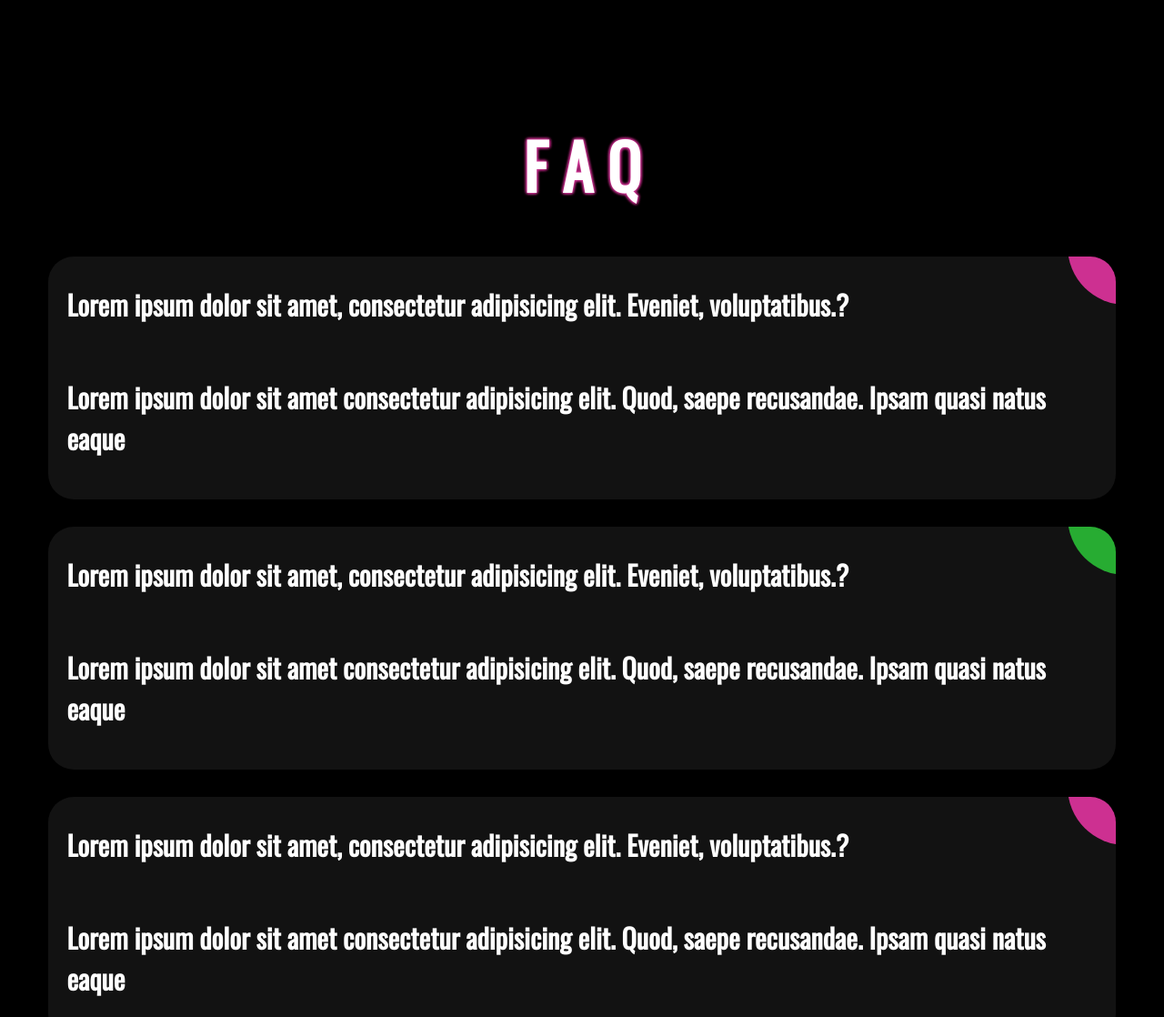
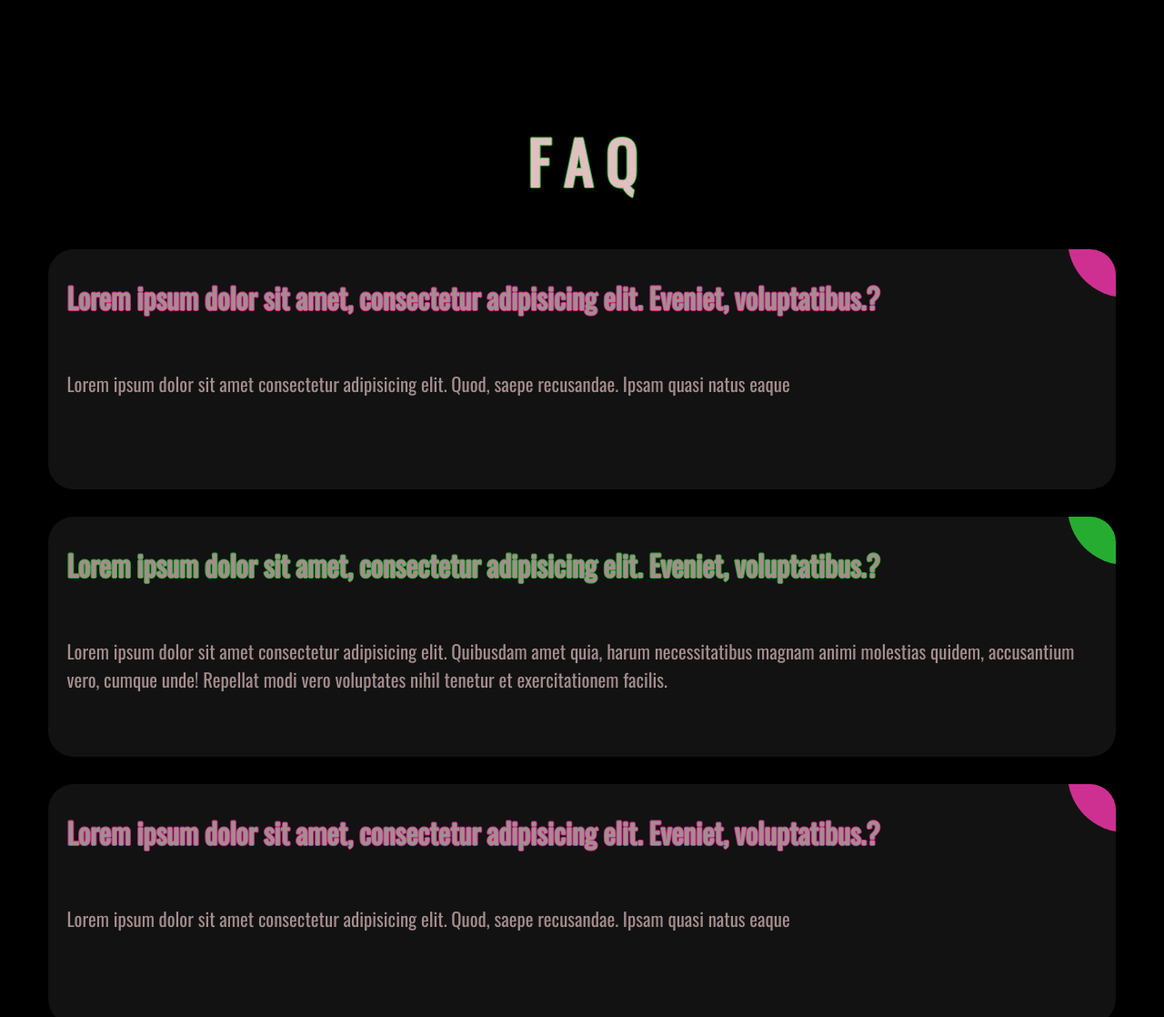
Before and after one commit to abdul2801/apoorvctf, a plain HTML site: page index.html in a window 1280 px wide. Shown: the part 720-1838 px from the top of the page at 91% size. Drawn offline with nearby package versions, Linux system fonts and the light colour scheme.

Commit message:
theme change

```diff
--- a/index.html
+++ b/index.html
@@ -36,10 +36,10 @@
   </div>
   <div  class="faq-cont">
     <div class="heading" >
-      <span style="color: white;" class="faq">
-        <span style="color: var()" >F</span>
-        <span style="color: var()">A</span>
-        <span style="color: var()">Q</span>
+      <span class="faq">
+        <span  >F</span>
+        <span >A</span>
+        <span >Q</span>
       </span>
     </div>
 
@@ -48,12 +48,12 @@
         <a href="./about.html" class="ag-courses-item_link">
           <div class="ag-courses-item_bg"></div>
 
-          <div class="ag-courses-item_title">
+          <h2 class="ag-courses-item_title">
             Lorem ipsum dolor sit amet, consectetur adipisicing elit. Eveniet, voluptatibus.?
-          </div>
-          <div class="ag-courses-item_title">
+          </h2>
+          <p class="ag-courses-item_title">
             Lorem ipsum dolor sit amet consectetur adipisicing elit. Quod, saepe recusandae. Ipsam quasi natus eaque
-          </div>
+          </p>
 
           <!-- <div class="ag-courses-item_date-box">
             Start:
@@ -67,12 +67,12 @@
         <a href="./about.html" class="ag-courses-item_link">
           <div class="ag-courses-item_bg"></div>
 
-          <div class="ag-courses-item_title">
+          <h2 class="ag-courses-item_title">
             Lorem ipsum dolor sit amet, consectetur adipisicing elit. Eveniet, voluptatibus.?
-          </div>
-          <div class="ag-courses-item_title">
-            Lorem ipsum dolor sit amet consectetur adipisicing elit. Quod, saepe recusandae. Ipsam quasi natus eaque
-          </div>
+          </h2>
+          <p class="ag-courses-item_title" style="text-shadow: none;">
+            Lorem ipsum dolor sit amet consectetur adipisicing elit. Quibusdam amet quia, harum necessitatibus magnam animi molestias quidem, accusantium vero, cumque unde! Repellat modi vero voluptates nihil tenetur et exercitationem facilis.
+          </p>
 
           <!-- <div class="ag-courses-item_date-box">
             Start:
@@ -81,18 +81,17 @@
             </span>
           </div> -->
         </a>
-
       </div>
       <div class="ag-courses_item">
         <a href="./about.html" class="ag-courses-item_link">
           <div class="ag-courses-item_bg"></div>
 
-          <div class="ag-courses-item_title">
+          <h2 class="ag-courses-item_title">
             Lorem ipsum dolor sit amet, consectetur adipisicing elit. Eveniet, voluptatibus.?
-          </div>
-          <div class="ag-courses-item_title">
+          </h2>
+          <p class="ag-courses-item_title">
             Lorem ipsum dolor sit amet consectetur adipisicing elit. Quod, saepe recusandae. Ipsam quasi natus eaque
-          </div>
+          </p>
 
           <!-- <div class="ag-courses-item_date-box">
             Start:
--- a/index.js
+++ b/index.js
@@ -1,8 +1,8 @@
 // onload jquery
 $(function() {
-    ScrollReveal().reveal('.container', { delay: 500 , distance: '100px'});
-    ScrollReveal().reveal('.heading', { delay: 500 , distance: '100px',  });
-    ScrollReveal().reveal('.ag-courses_item', { delay: 500 , distance: '100px', });
+    ScrollReveal().reveal('.container', { delay: 500 });
+    ScrollReveal().reveal('.heading', { delay: 500    });
+    ScrollReveal().reveal('.ag-courses_item', { delay: 500 });
 
     $('.round').click(function(){
         $('html, body').animate({scrollTop : 0},800);
--- a/style.css
+++ b/style.css
@@ -39,7 +39,7 @@
 }
 
 a:hover {
-  color: #dfbfbf;
+  color: #dfbfbf ;
 }
 
 .socials a:hover {
@@ -423,30 +423,13 @@
 
 .heading  {
   text-align: center;
-  font-size:  4.3rem;
-  font-weight: 600;
+  font-size:  4rem;
+  font-weight: 1000;
+  color : #dfbfbf;
   /* add shadow and animate    */
-  text-shadow: 0 0 1px #cd3091, 0 0 1px #cd3091, 0 0 1px #cd3091, 0 0 1px #cd3091;
+  text-shadow: -1px 0 #27ac32, 1px 0 #27ac32, 0 -1px #27ac32, 0 1px #27ac32;
   animation: animate 2s linear infinite ;
 
-}
-/* animate textshadow dont make it disppear just increase decrease intensity */
-@keyframes animate {
-  0% {
-    text-shadow: 0 0 1px #cd3091, 0 0 5px #cd3091, 0 0 5px #cd3091, 0 0 5px #cd3091;
-  }
-  25% {
-    text-shadow: 0 0 10px #cd3091, 0 0 10px #cd3091, 0 0 10px #cd3091, 0 0 10px #cd3091;
-  }
-  50% {
-    text-shadow: 0 0 20px #cd3091, 0 0 20px #cd3091, 0 0 20px #cd3091, 0 0 20px #cd3091;
-  }
-  75% {
-    text-shadow: 0 0 10px #cd3091, 0 0 10px #cd3091, 0 0 10px #cd3091, 0 0 10px #cd3091;
-  }
-  100% {
-    text-shadow: 0 0 1px #cd3091, 0 0 1px #cd3091, 0 0 1px #cd3091, 0 0 1px #cd3091;
-  }
 }
 
 
@@ -499,9 +482,7 @@
 
   overflow: hidden;
 
-  font-weight: bold;
-  font-size: 30px;
-  color: #FFF;
+  /* font-weight: bold; */
 
   z-index: 2;
   position: relative;
@@ -539,6 +520,11 @@
 }
 .ag-courses_item:nth-child(2n) .ag-courses-item_bg {
   background-color: var(--green);
+
+}
+.ag-courses_item:nth-child(2n) .ag-courses-item_title {
+  text-shadow: -1px 0 #27ac32, 1px 0 #27ac32, 0 -1px #27ac32, 0 1px #27ac32;
+
 }
 
 .bottom {
```
